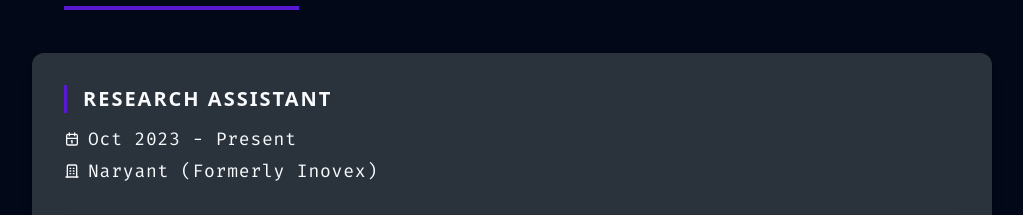
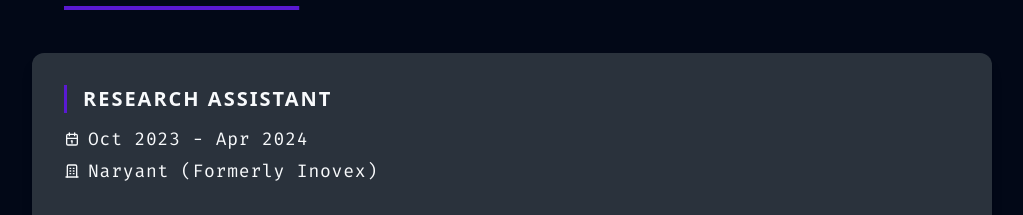
Before and after one commit to pixelfox01/imranyafith.com, a Next.js app: page / in a window 1280 px wide. Shown: the part 1771-1986 px from the top of the page, without its empty margins (128-1151 px from the left). Built offline with nearby package versions, Linux system fonts and the light colour scheme.

Commit message:
update: end date for research assistant job

```diff
--- a/app/constants/index.ts
+++ b/app/constants/index.ts
@@ -40,7 +40,7 @@ export const EXPERIENCE: {
     company: "Naryant (Formerly Inovex)",
     duration: {
       start: "Oct 2023",
-      end: "Present",
+      end: "Apr 2024",
     },
     description: [
       "Improved Urban Planning using Machine Learning, Traffic Simulation and Data Visualization.",
```
